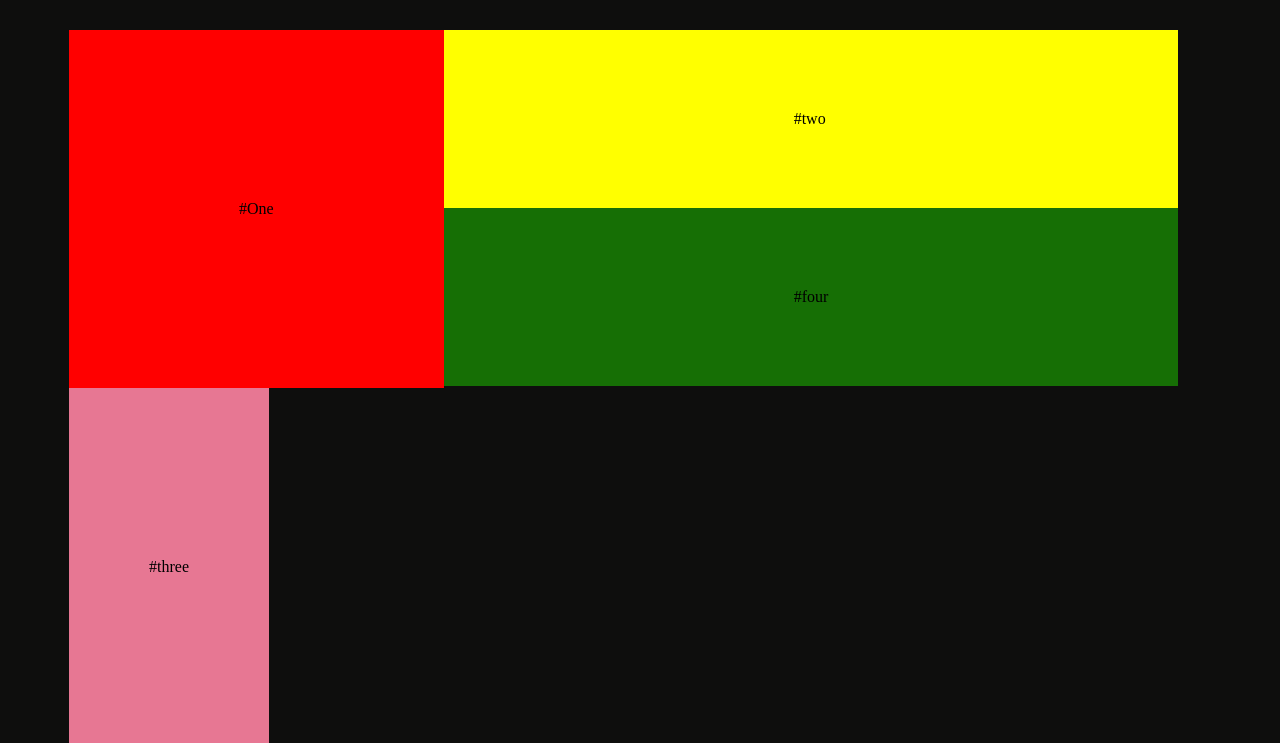
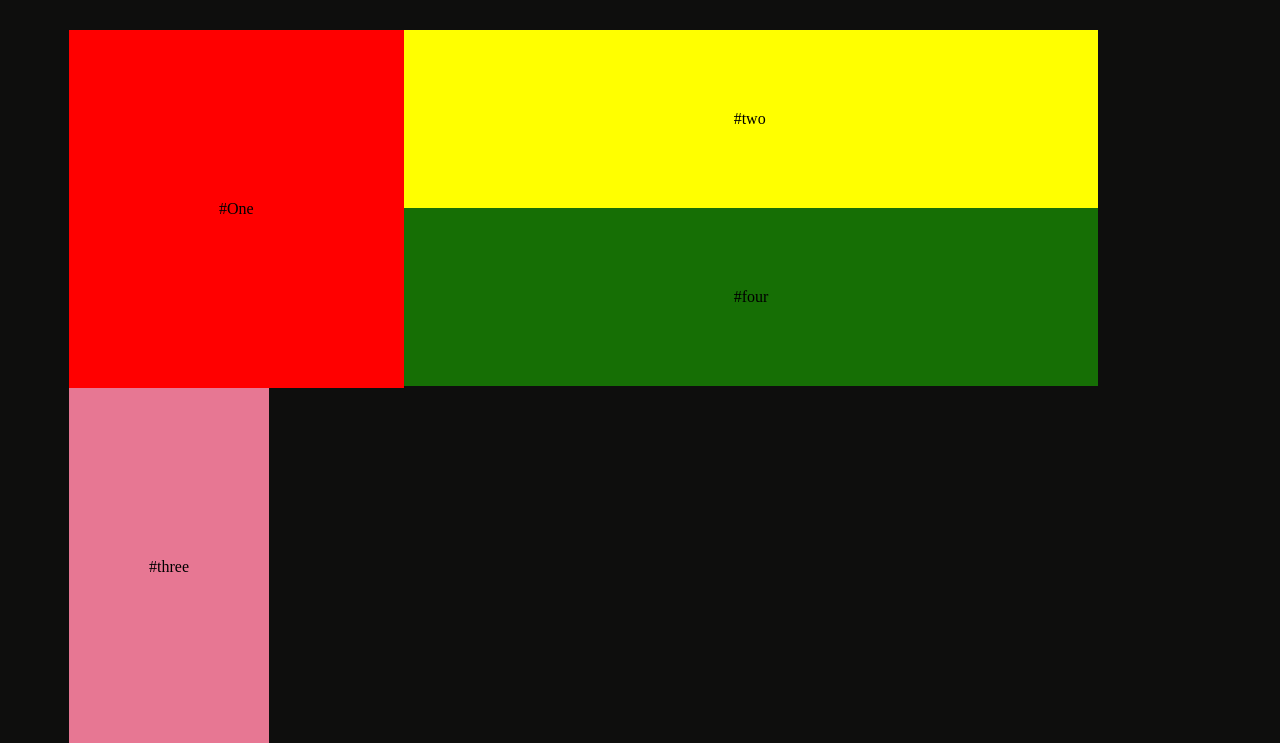
Before and after one commit to Moh-Sameer-Khan/TestByDate, a plain HTML site: page Test27Feb/TestGivenTask/index.html in a window 1280 px wide. Shown: the top 743 px of the page. Drawn offline with Linux system fonts and the light colour scheme.

Commit message:
Update task.css

```diff
--- a/Test27Feb/TestGivenTask/task.css
+++ b/Test27Feb/TestGivenTask/task.css
@@ -11,16 +11,16 @@ body{
 }
 .header-left{
     background-color: red;
-    padding: 170px 170px;
+    padding: 170px 150px;
 }
 .header-mid-top{
     background-color: yellow;
-    padding: 80px 350px;
+    padding: 80px 330px;
 }
 .header-mid-bottom{
     display: block;
     background-color: rgb(22, 111, 5);
-    padding: 80px 350px;
+    padding: 80px 330px;
 }
 .header-right{
     background-color: rgb(231, 119, 147);
@@ -52,5 +52,5 @@ body{
 }
 .footer-right{
     background-color: rgb(47, 47, 75);
-    padding: 140px 170px;
+    padding: 140px 150px;
 }
```
